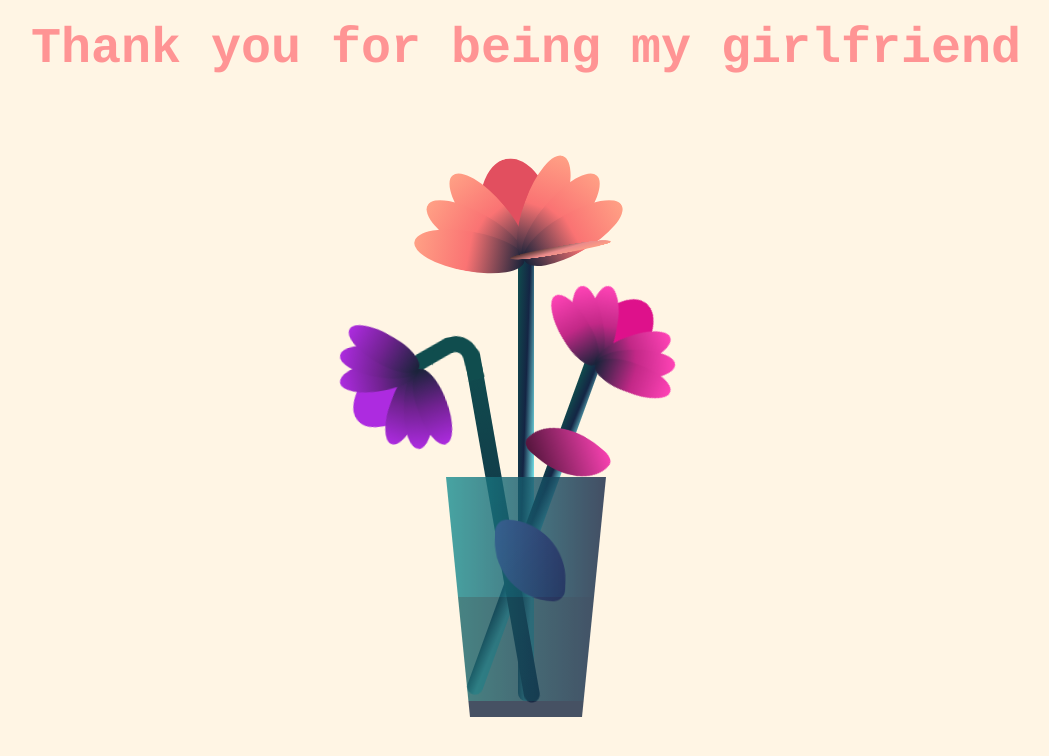
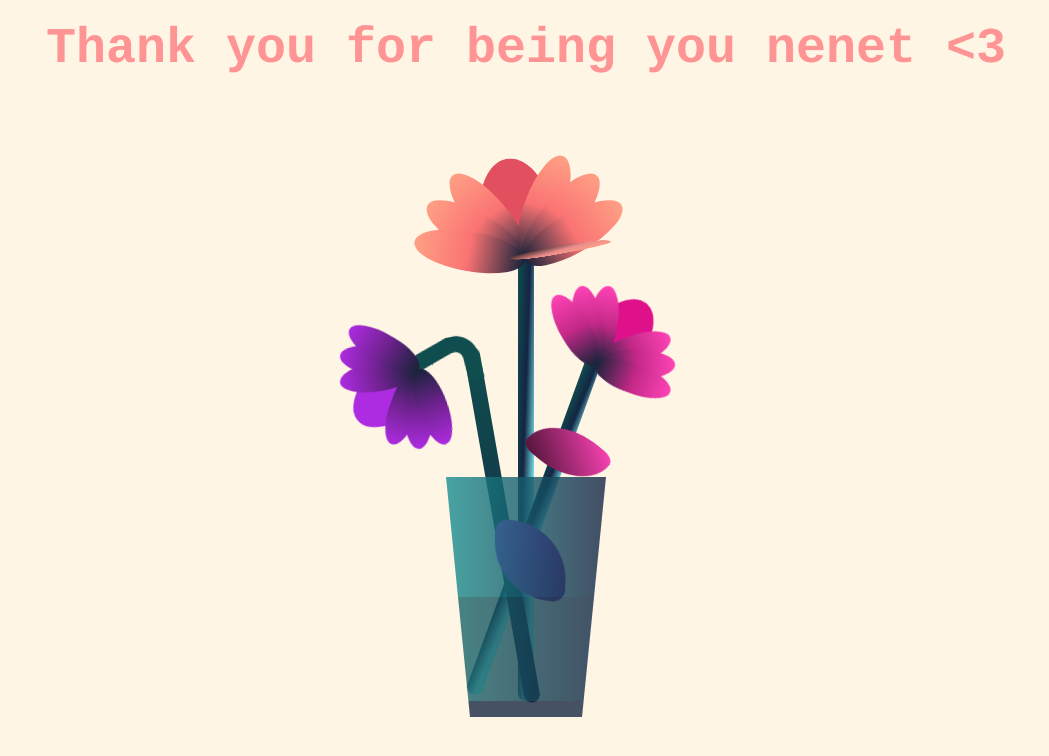
Before and after one commit to forannette/valentinedate-, a plain HTML site: page lastpage.html in a window 1280 px wide. Shown: the whole page, without its empty margins (114-1163 px from the left). Drawn offline with Linux system fonts and the light colour scheme.

Commit message:
Update lastpage.html

```diff
--- a/lastpage.html
+++ b/lastpage.html
@@ -7,7 +7,7 @@
     <link rel="stylesheet" href="css/flower.css" />
   </head>
   <body>
-    <div id="thankyou"><b>Thank you for being my girlfriend</b></div>
+    <div id="thankyou"><b>Thank you for being you nenet <3 </b></div>
     <div class="flower">
       <div class="f-wrapper">
         <div class="flower__line"></div>
```
